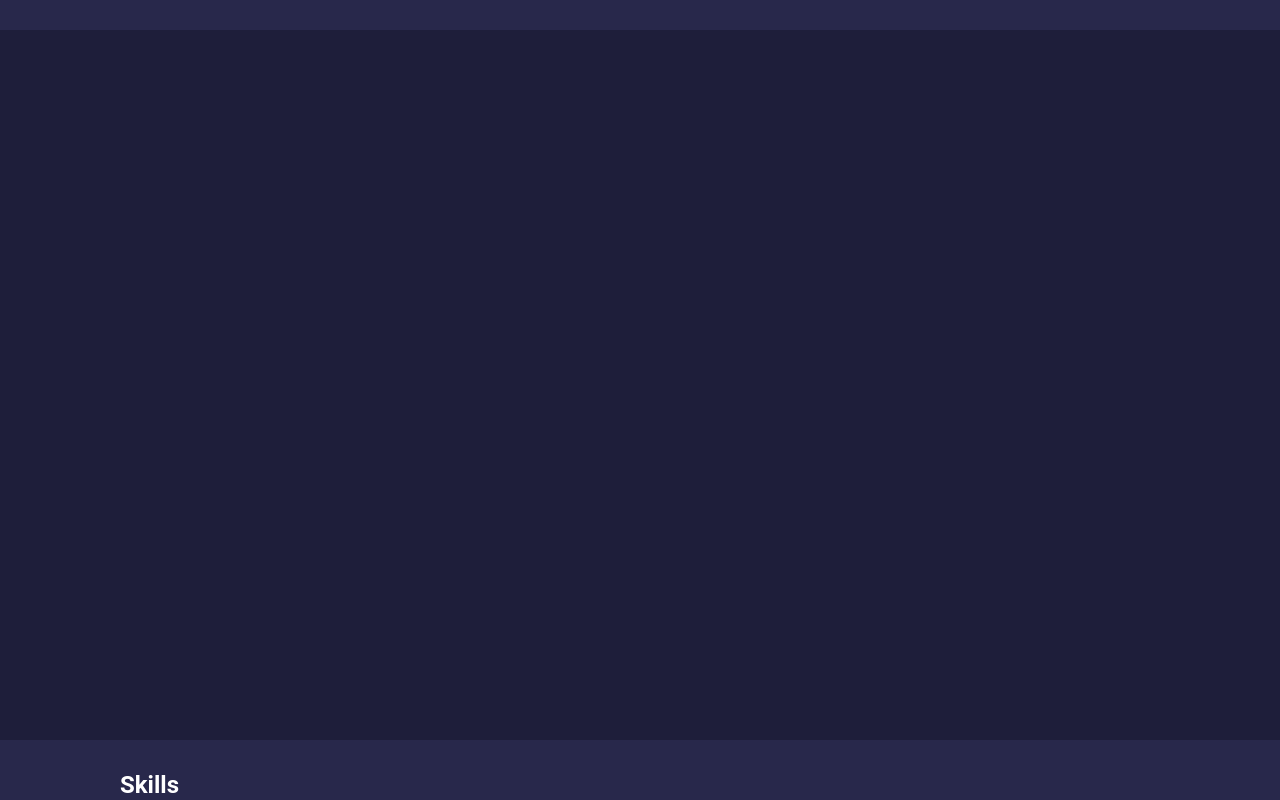
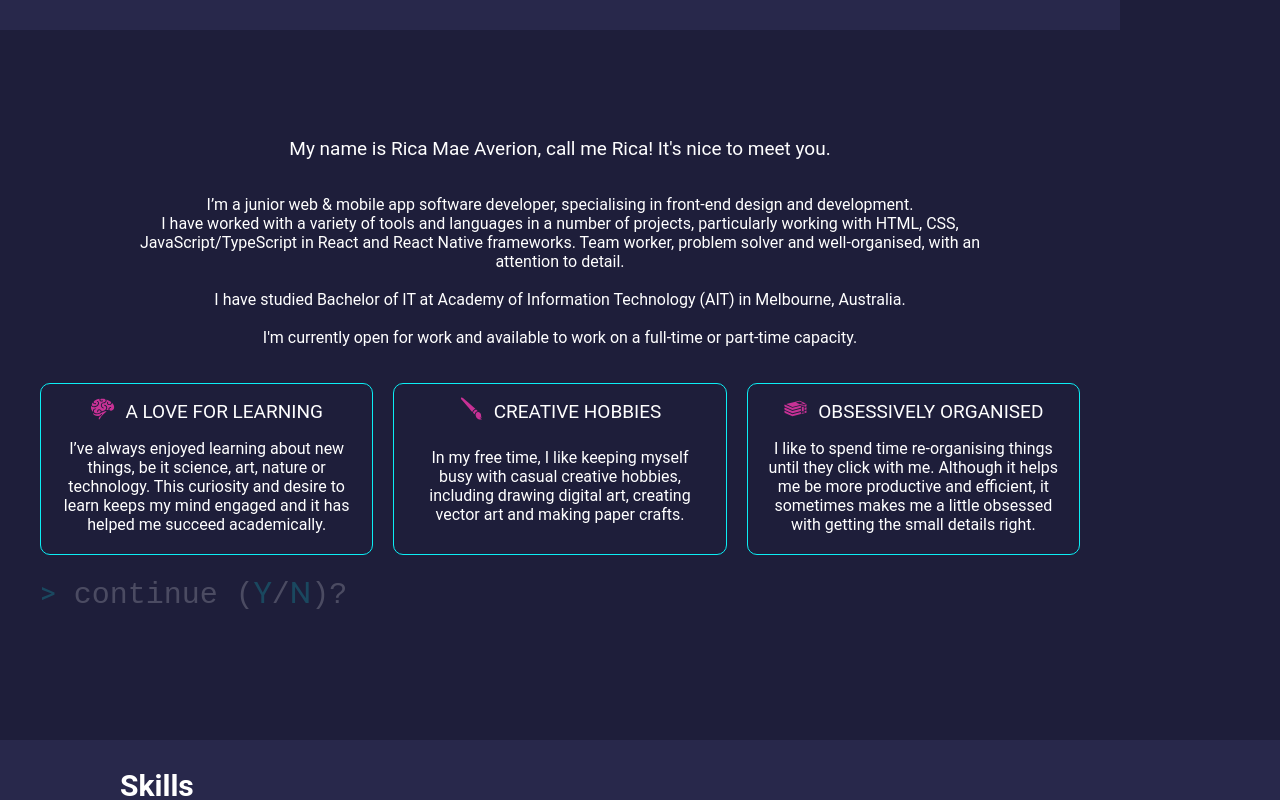
Before and after one commit to Rica02/PersonalPortfolio-v2, a React (Create React App) app: page / in a window 1280 px wide. Shown: the part 880-1680 px from the top of the page. Built offline with nearby package versions, Linux system fonts and the light colour scheme.

Commit message:
add about me components and global styles

```diff
--- a/public/index.html
+++ b/public/index.html
@@ -1,14 +1,12 @@
 <!DOCTYPE html>
 <html lang="en">
+
 <head>
   <meta charset="utf-8" />
   <link rel="icon" href="%PUBLIC_URL%/favicon.ico" />
   <meta name="viewport" content="width=device-width, initial-scale=1" />
   <meta name="theme-color" content="#000000" />
-    <meta
-      name="description"
-      content="Web site created using create-react-app"
-    />
+  <meta name="description" content="Web site created using create-react-app" />
   <link rel="apple-touch-icon" href="%PUBLIC_URL%/logo192.png" />
   <!--
       manifest.json provides metadata used when your web app is installed on a
@@ -24,8 +22,9 @@
       work correctly both with client-side routing and a non-root public URL.
       Learn how to configure a non-root public URL by running `npm run build`.
     -->
-    <title>React App</title>
+  <title>Rica's Portfolio</title>
 </head>
+
 <body>
   <noscript>You need to enable JavaScript to run this app.</noscript>
   <div id="root"></div>
@@ -40,4 +39,5 @@
       To create a production bundle, use `npm run build` or `yarn build`.
     -->
 </body>
+
 </html>
--- a/src/components/GlobalStyle.js
+++ b/src/components/GlobalStyle.js
@@ -1,5 +1,6 @@
 // Global styles
 import { createGlobalStyle } from "styled-components";
+import { FontSizes } from "./Theme";
 
 export const GlobalStyles = createGlobalStyle`
   *,
@@ -13,10 +14,6 @@ export const GlobalStyles = createGlobalStyle`
     color: ${({ theme }) => theme.txtMain};
     background-color: ${({ theme }) => theme.bgBase};
     min-height: 100vh;
-
-    h1 {
-      margin: 0
-    }
   }
 
   header {
@@ -25,6 +22,26 @@ export const GlobalStyles = createGlobalStyle`
     align-items: center;
     height: 90px;
     padding-left: 120px;
+
+    h1 {
+      margin: 0;
+      font-size: ${FontSizes.headerBig};
+
+      @media screen and (max-width: 576px) {
+        font-size: ${FontSizes.headerSml};
+      }
+    }
+  }
+
+  .container {
+    display: flex;
+    flex-direction: column;
+    min-height: 100vh;
+    margin-right: 160px;
+
+    @media screen and (max-width: 900px) {
+      margin-right: 0;
+    }
   }
 
   // Text highlights
--- a/src/components/Navbar/Navbar.style.js
+++ b/src/components/Navbar/Navbar.style.js
@@ -1,4 +1,5 @@
 import styled from "styled-components";
+import { FontSizes } from "../Theme";
 
 export const Nav = styled.nav`
   display: flex;
@@ -26,7 +27,7 @@ export const NavExtended = styled.nav`
   right: 0;
   top: 0;
   width: 100%;
-  height: 500px;
+  height: 100vh;
   align-items: center;
   justify-content: center;
   z-index: 1;
@@ -52,7 +53,7 @@ export const NavbarExtendedButton = styled.div`
     color: ${({ theme }) => theme.txtMain};
     background: none;
     border: none;
-    font-size: xx-large;
+    font-size: ${FontSizes.headerBig};
   }
 
   @media screen and (min-width: 900px) {
@@ -64,7 +65,7 @@ export const NavLinksContainer = styled.div`
   display: flex;
   width: 100%;
   flex-direction: column;
-  padding-left: 30px;
+  padding-left: 35px;
 `;
 
 export const NavLinksExtendedContainer = styled.div`
@@ -75,11 +76,12 @@ export const NavLinksExtendedContainer = styled.div`
 `;
 
 export const NavLink = styled.p`
-  margin: 8px 0 0 0;
+  margin: 5px 0;
   direction: rtl;
   text-align: left;
   color: ${({ theme }) => theme.txtMain};
   text-decoration: none;
+  font-size: ${FontSizes.body};
   .indicator {
     display: none;
   }
@@ -99,4 +101,14 @@ export const NavLink = styled.p`
       display: inline-block;
     }
   }
+
+  @media screen and (max-width: 900px) {
+    margin: 15px 0;
+    font-size: ${FontSizes.title};
+  }
+
+  @media screen and (max-width: 768px) {
+    margin: 25px 0;
+    font-size: ${FontSizes.headerSml};
+  }
 `;
--- a/src/components/Theme.js
+++ b/src/components/Theme.js
@@ -10,3 +10,16 @@ export const Theme = {
   bgNavbar: "#313166", // lightest purple of navbar
   btnHover: "#2B5264", // dark blue
 };
+
+export const FontSizes = {
+  body: "16px",
+  title: "19px",
+
+  // Big devices (desktop)
+  headerBig: "30px",
+  subheaderBig: "25px",
+
+  // Small devices (mobiles)
+  headerSml: "21px",
+  subheaderSml: "18px",
+};
--- a/src/pages/AboutMe/AboutMe.style.js
+++ b/src/pages/AboutMe/AboutMe.style.js
@@ -0,0 +1,105 @@
+import styled from "styled-components";
+import { FontSizes } from "../../components/Theme";
+
+export const MainBodyContainer = styled.div`
+  display: flex;
+  flex-direction: column;
+  flex: 1;
+  align-items: center;
+  justify-content: center;
+  padding: 20px 40px;
+
+  @media screen and (max-width: 576px) {
+    padding: 20px;
+  }
+`;
+
+export const IntroContainer = styled.div`
+  display: flex;
+  flex-direction: column;
+  max-width: 900px;
+  justify-content: center;
+  font-size: ${FontSizes.body};
+  text-align: center;
+  white-space: pre-wrap;
+
+  .aboutMeName {
+    font-size: ${FontSizes.title};
+  }
+`;
+
+export const LowerContainer = styled.div`
+  display: flex;
+  flex-direction: column;
+  margin-top: 20px;
+`;
+
+export const CardsContainer = styled.div`
+  display: flex;
+  gap: 20px;
+  max-width: 1200px;
+
+  @media screen and (max-width: 768px) {
+    flex-direction: column;
+  }
+`;
+
+export const Card = styled.div`
+  display: flex;
+  flex-direction: column;
+  flex: 1;
+  border: ${({ theme }) => theme.highlightSecondary} solid 1px;
+  border-radius: 10px;
+  text-align: center;
+  padding: 0px 20px 20px 20px;
+
+  &:hover {
+    background-color: ${({ theme }) => theme.btnHover};
+    transform: translateY(-7px);
+    transition: transform 0.5s;
+  }
+`;
+
+export const CardTitle = styled.div`
+  display: flex;
+  justify-content: center;
+  align-items: center;
+
+  h2 {
+    font-size: ${FontSizes.title};
+    font-weight: normal;
+  }
+  .icon {
+    font-size: ${FontSizes.subheaderBig};
+    margin-right: 10px;
+    color: ${({ theme }) => theme.highlightMain};
+  }
+`;
+
+export const CardDescription = styled.div`
+  display: flex;
+  flex: 1;
+  align-items: center;
+
+  p {
+    font-size: ${FontSizes.body};
+    margin: 0;
+    white-space: wrap;
+  }
+`;
+
+export const BgTextContainer = styled.div`
+  margin: 20px 0 40px 0;
+
+  p {
+    font-size: ${FontSizes.headerBig};
+    margin: 0;
+  }
+
+  @media screen and (max-width: 768px) {
+    p {
+      font-size: ${FontSizes.headerSml};
+      text-align: center;
+    }
+  }
+`;
--- a/src/pages/AboutMe/index.js
+++ b/src/pages/AboutMe/index.js
@@ -1,15 +1,64 @@
 import React from "react";
 import { useNav } from "../../hooks/useNav";
-import {} from "./AboutMe.style";
+import {
+  MainBodyContainer,
+  IntroContainer,
+  Card,
+  CardDescription,
+  CardTitle,
+  LowerContainer,
+  BgTextContainer,
+  CardsContainer,
+} from "./AboutMe.style";
+import { AboutMeContent } from "../../components/Content";
 
 const AboutMe = () => {
   const aboutMeRef = useNav("aboutme");
 
+  // Returns the 3 cards in About Me page
+  function HobbyCards() {
+    return (
+      <>
+        {AboutMeContent.CardContent.map((card, index) => (
+          <Card key={index}>
+            <CardTitle>
+              <div className="icon">{card.icon}</div>
+              <h2>{card.title}</h2>
+            </CardTitle>
+            <CardDescription>
+              <p>{card.desc}</p>
+            </CardDescription>
+          </Card>
+        ))}
+      </>
+    );
+  }
+
   return (
     <section id="aboutme" ref={aboutMeRef}>
-      <header>
-        <h1>About Me</h1>
-      </header>
+      <div className="container">
+        <header>
+          <h1>About me</h1>
+        </header>
+        <MainBodyContainer>
+          <IntroContainer>
+            <p className="aboutMeName">{AboutMeContent.Name}</p>
+            <p>{AboutMeContent.Intro}</p>
+          </IntroContainer>
+          <LowerContainer>
+            <CardsContainer>
+              <HobbyCards />
+            </CardsContainer>
+            <BgTextContainer>
+              <p className="txtFaded">
+                <span className="txtHighlightSecondary">&gt;</span> continue (
+                <span className="txtHighlightSecondary">Y</span>/
+                <span className="txtHighlightSecondary">N</span>)?
+              </p>
+            </BgTextContainer>
+          </LowerContainer>
+        </MainBodyContainer>
+      </div>
     </section>
   );
 };
```
Lines whose indentation alone changed are shown as unchanged.
